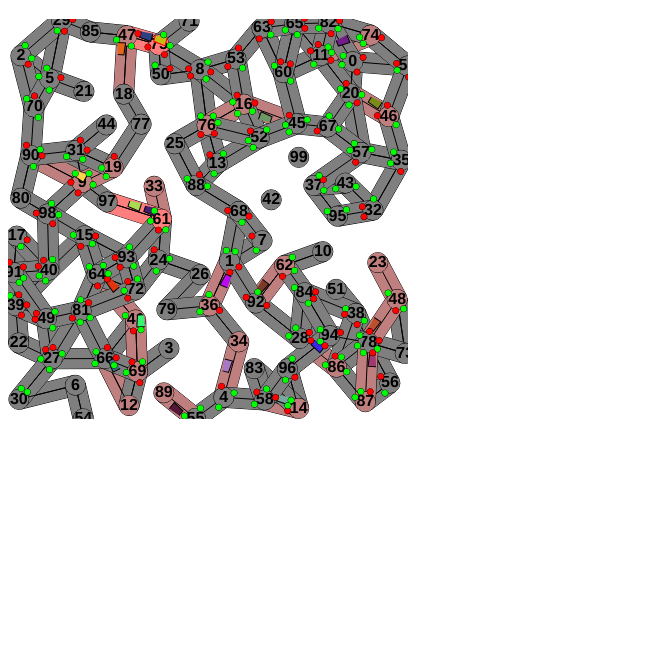
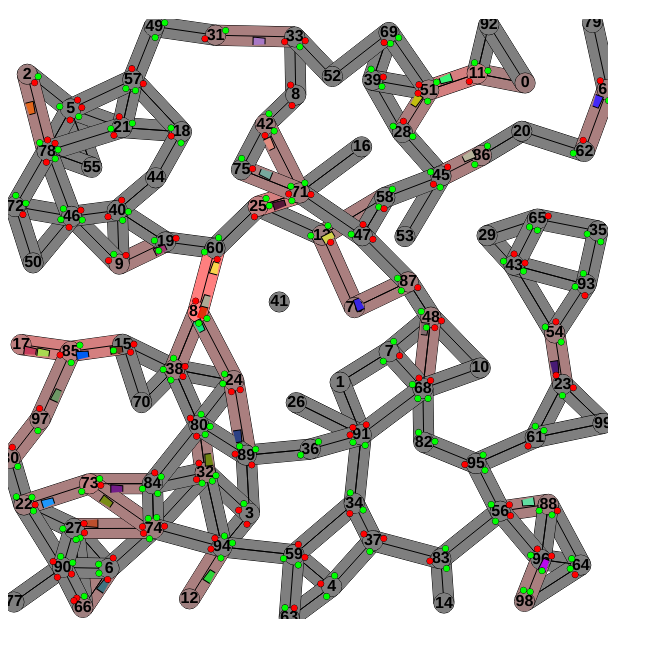
Before and after one commit to msakuta/traffic, a plain HTML site: page traffic.html in a window 1280 px wide. Shown: the part 61-718 px from the top of the page, without its empty margins (0-663 px from the left). Drawn offline with Linux system fonts and the light colour scheme.

Commit message:
Increase size of simulation canvas to 600x600 pixels
We can see more details with this.

```diff
--- a/Graph.js
+++ b/Graph.js
@@ -35,7 +35,7 @@ GraphVertex.prototype.connect = function(other){
 		return false; // Already added
 
 	var length = this.measureDistance(other);
-	if(60.0 < length)
+	if(80.0 < length)
 		return false; // Avoid adding long edges
 	var e = new GraphEdge(this, other);
 	this.edges[other.id] = e;
@@ -390,7 +390,7 @@ function Graph(width, height){
 	this.rng = new Xor128(); // Create Random Number Generator
 	var rng = this.rng;
 	var n = 100;
-	var minDist = vertexRadius * 3; // Minimum distance between vertices, initialized by 3 times the radius of vertices.
+	var minDist = vertexRadius * 4; // Minimum distance between vertices, initialized by 3 times the radius of vertices.
 	this.vertices = new Array(n);
 	this.vehicles = [];
 	this.vehicleIdGen = 1;
--- a/traffic.html
+++ b/traffic.html
@@ -8,7 +8,7 @@
 	<div id="header">
 		<h1>Traffic Jam Simulator with JavaScript</h1>
 	</div>
-	<canvas id="scratch" width="400px" height="400px" style="width: 400px; height: 400px;"></canvas>
+	<canvas id="scratch" width="600px" height="600px" style="width: 600px; height: 600px;"></canvas>
 	<div id="timeText"/>
 	<script type="text/javascript" src="xorshift.js"></script>
 	<script type="text/javascript" src="Graph.js"></script>
```
